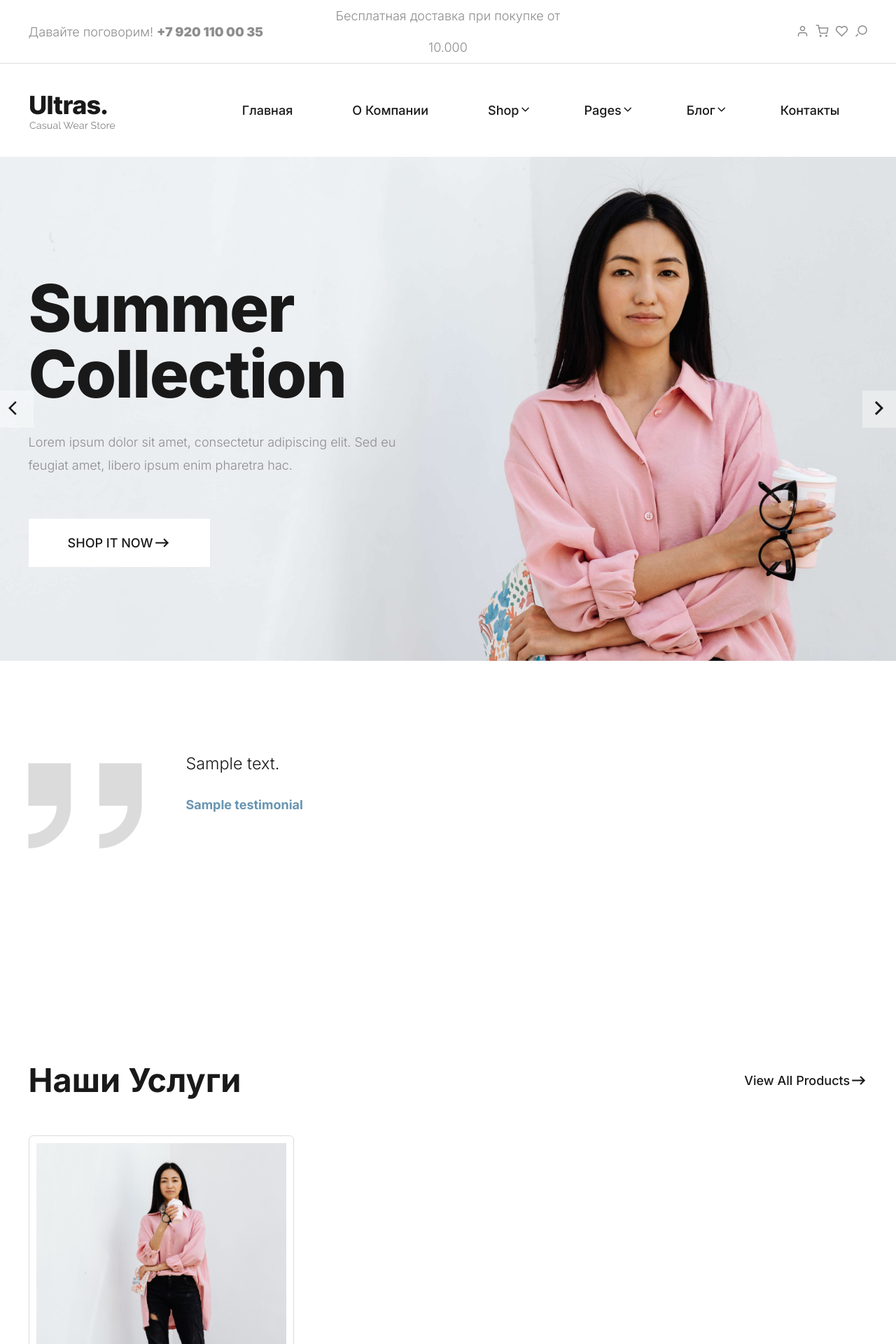
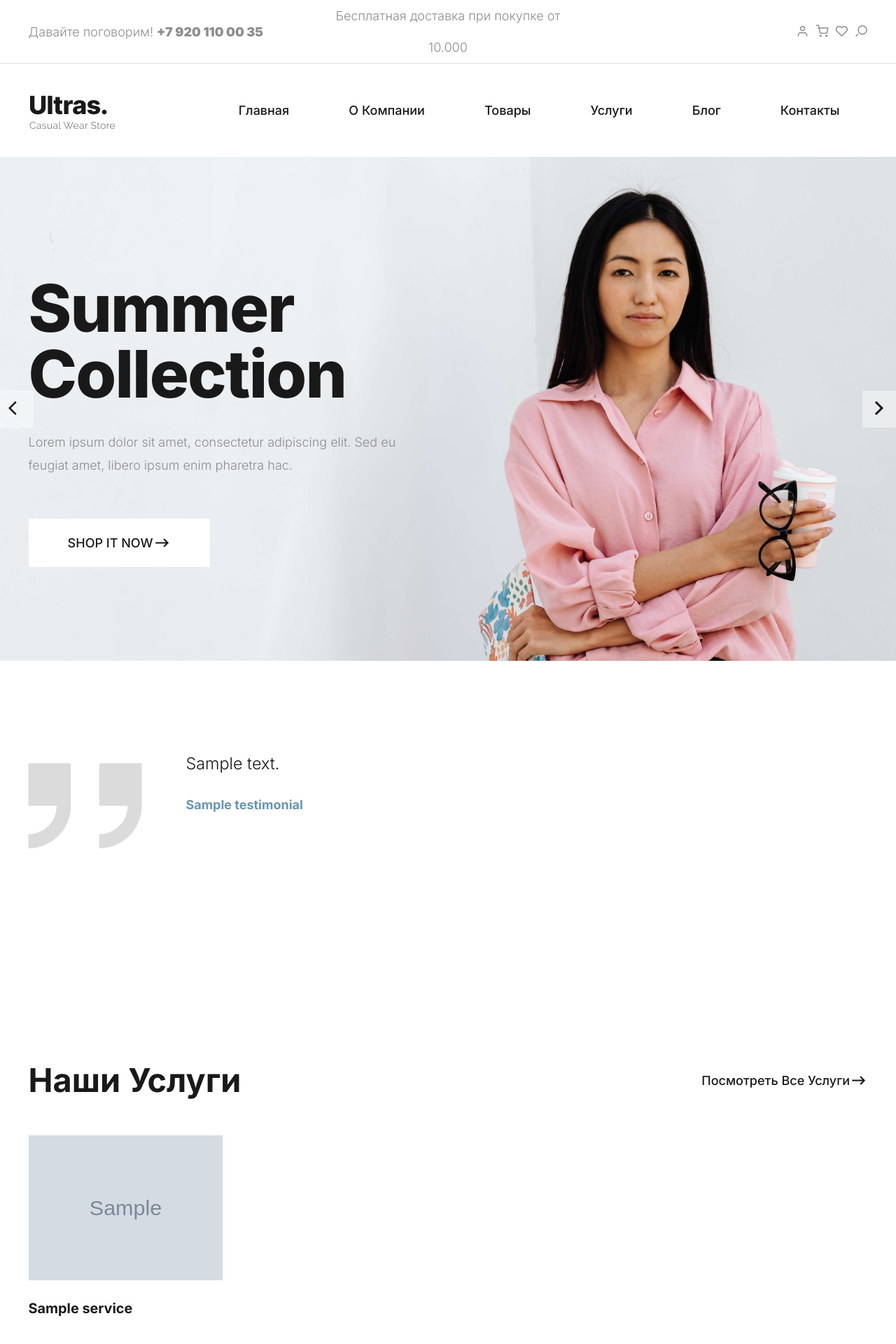
Before and after one commit to tipsy67/qualification, a Django app: template optics/templates/optics/index.html in a window 1280 px wide. Shown: the top 1920 px of the page at 70% size. Run offline with Django 5.2, Linux system fonts and the light colour scheme; tables that the repository leaves empty hold one stand-in row (values such as "Sample post"); the template is opened without the code that fills it: values that come from a table or form of the project are taken from there, most other values are stand-ins (such as "Sample title", 1, 10 or a date in 2020); grey boxes marked "Sample" are stand-in pictures; parts of the project's set-up code (start-up, migrations or seed data) failed here and were passed over; some libraries are stand-ins or nearby versions; some web fonts are replaced; grey boxes are pictures that could not be loaded.

Commit message:
create main page ..

```diff
--- a/config/settings.py
+++ b/config/settings.py
@@ -100,3 +100,4 @@ AUTH_USER_MODEL = 'users.User'
 
 NULLABLE = {'blank': True, 'null': True}
 NUMBER_OF_REVIEWS_DISPLAYED = 5
+NUMBER_OF_PRODUCTS_DISPLAYED = 4
--- a/optics/models.py
+++ b/optics/models.py
@@ -61,6 +61,9 @@ class Product(models.Model):
 class Service(models.Model):
     name = models.CharField(max_length=100, verbose_name='Наименование')
     description = models.TextField(blank=True, verbose_name='Описание')
+    price = models.DecimalField(max_digits=15, decimal_places=2, verbose_name='Цена')
+    image = models.ImageField(upload_to='products/', **NULLABLE, verbose_name='Изображение')
+    is_published = models.BooleanField(default=False, verbose_name='Публиковать')
 
     class Meta:
         verbose_name = 'Услуга'
@@ -117,3 +120,19 @@ class Quote(models.Model):
     class Meta:
         verbose_name = 'Цитата'
         verbose_name_plural = 'Цитаты'
+
+class Contact(models.Model):
+    country = models.CharField(max_length=50, verbose_name='Страна')
+    inn = models.CharField(max_length=20, verbose_name='ИНН')
+    address = models.CharField(max_length=255, verbose_name='Адрес')
+    phone = models.CharField(max_length=30, verbose_name='Телефон')
+    email = models.EmailField(verbose_name='Эл.почта')
+    updated_at = models.DateTimeField(auto_now=True)
+
+    def __str__(self):
+        return f"{self.email}"
+
+    class Meta:
+        ordering = ['-updated_at']
+        verbose_name = 'Контакт'
+        verbose_name_plural = 'Контакты'
--- a/optics/templates/optics/index.html
+++ b/optics/templates/optics/index.html
@@ -63,24 +63,23 @@
         <div class="section-header d-flex flex-wrap align-items-center justify-content-between">
             <h2 class="section-title">Наши услуги</h2>
             <div class="btn-wrap">
-                <a href="shop.html" class="d-flex align-items-center">View all products <i
-                        class="icon icon icon-arrow-io"></i></a>
+                <a href="service.html" class="d-flex align-items-center">Посмотреть все услуги <i class="icon icon icon-arrow-io"></i></a>
             </div>
         </div>
-        <div class="swiper product-swiper overflow-hidden">
-            <div class="swiper-wrapper">
-                <div class="swiper-slide">
-                    <div class="product-item">
+                <div class="row d-flex flex-wrap">
+                    {% for service in service_list %}
+                    <div class="product-item col-lg-3 col-md-6 col-sm-6">
                         <div class="image-holder">
-                            <img src="{% static 'optics/images/product-item1.jpg' %}" alt="Books" class="product-image">
+                            {% if service.image %}
+                            <img class="card-img-left img-thumbnail" src="{{ service.image|add_media }}">
+                            {% endif %}
                         </div>
                         <div class="cart-concern">
                             <div class="cart-button d-flex justify-content-between align-items-center">
                                 <button type="button" class="btn-wrap cart-link d-flex align-items-center">add to cart
                                     <i class="icon icon-arrow-io"></i>
                                 </button>
-                                <button type="button" class="view-btn tooltip
-                        d-flex">
+                                <button type="button" class="view-btn tooltip d-flex">
                                     <i class="icon icon-screen-full"></i>
                                     <span class="tooltip-text">Quick view</span>
                                 </button>
@@ -90,25 +89,25 @@
                             </div>
                         </div>
                         <div class="product-detail">
-                            <h3 class="product-title">
-                                <a href="single-product.html">Full sleeve cover shirt</a>
-                            </h3>
-                            <span class="item-price text-primary">$40.00</span>
+                            <h4 class="product-title">
+                                <a href="single-product.html">{{ service.name }}</a>
+                            </h4>
+                            <div class="item-price text-primary">P {{ service.price }}</div>
                         </div>
                     </div>
+                    {% endfor %}
                 </div>
             </div>
-        </div>
-        <div class="swiper-pagination"></div>
-    </div>
 </section>
 
 <section id="selling-products" class="product-store bg-light-grey padding-large">
     <div class="container">
-        <div class="section-header">
+        <div class="section-header d-flex flex-wrap align-items-center justify-content-between">
             <h2 class="section-title">Наши товары</h2>
-        </div>
-        <ul class="tabs list-unstyled">
+            <div class="btn-wrap">
+                <a href="shop.html" class="d-flex align-items-center">Посмотреть все товары <i class="icon icon icon-arrow-io"></i></a>
+            </div>
+        </div>        <ul class="tabs list-unstyled">
             {% for category in category_list %}
             <li data-tab-target="#{{ category.name }}" class="tab">{{ category.name }}</li>
             {% endfor %}
--- a/templates/basic.html
+++ b/templates/basic.html
@@ -126,40 +126,16 @@
 
                       <li><a href="{% url 'optics:about' %}" class="item-anchor" data-effect="About">О компании</a></li>
 
-                      <li class="menu-item has-sub">
-                        <a href="shop.html" class="item-anchor d-flex align-item-center" data-effect="Shop">Shop<i class="icon icon-chevron-down"></i></a>
-                        <ul class="submenu">
-                          <li><a href="shop.html" class="item-anchor">Shop</a></li>
-                          <li><a href="shop-slider.html" class="item-anchor">Shop slider<span class="text-primary"> (PRO)</span></a></li>
-                          <li><a href="shop-grid.html" class="item-anchor">Shop grid<span class="text-primary"> (PRO)</span></a></li>
-                          <li><a href="shop-list.html" class="item-anchor">Shop list<span class="text-primary"> (PRO)</span></a></li>
-                          <li><a href="single-product.html" class="item-anchor">Single product<span class="text-primary"> (PRO)</span></a></li>
-                          <li><a href="cart.html" class="item-anchor">Cart<span class="text-primary"> (PRO)</span></a></li>
-                          <li><a href="wishlist.html" class="item-anchor">Wishlist<span class="text-primary"> (PRO)</span></a></li>
-                          <li><a href="checkout.html" class="item-anchor">Checkout<span class="text-primary"> (PRO)</span></a></li>
-                        </ul>
+                      <li class="menu-item">
+                        <a href="shop.html" class="item-anchor d-flex align-item-center" data-effect="Shop">Товары</a>
                       </li>
 
-                      <li class="menu-item has-sub">
-                        <a href="#" class="item-anchor d-flex align-item-center" data-effect="Pages">Pages<i class="icon icon-chevron-down"></i></a>
-                        <ul class="submenu">
-                          <li><a href="coming-soon.html" class="item-anchor">Coming soon<span class="text-primary"> (PRO)</span></a></li>
-                          <li><a href="login.html" class="item-anchor">Login<span class="text-primary"> (PRO)</span></a></li>
-                          <li><a href="faqs.html" class="item-anchor">FAQs<span class="text-primary"> (PRO)</span></a></li>
-                          <li><a href="styles.html" class="item-anchor">Styles</a></li>
-                          <li><a href="thank-you.html" class="item-anchor">Thankyou</a></li>
-                          <li><a href="error.html" class="item-anchor">Error page<span class="text-primary"> (PRO)</span></a></li>
-                        </ul>
+                      <li class="menu-item">
+                        <a href="#" class="item-anchor d-flex align-item-center" data-effect="Pages">Услуги</a>
                       </li>
 
-                      <li class="menu-item has-sub">
-                        <a href="blog.html" class="item-anchor d-flex align-item-center" data-effect="Blog">Блог<i class="icon icon-chevron-down"></i></a>
-                        <ul class="submenu">
-                          <li><a href="blog.html" class="item-anchor">Blog</a></li>
-                          <li><a href="blog-sidebar.html" class="item-anchor">Blog with sidebar<span class="text-primary"> (PRO)</span></a></li>
-                          <li><a href="blog-masonry.html" class="item-anchor">Blog masonry<span class="text-primary"> (PRO)</span></a></li>
-                          <li><a href="single-post.html" class="item-anchor">Single post</a></li>
-                        </ul>
+                      <li class="menu-item">
+                        <a href="blog.html" class="item-anchor d-flex align-item-center" data-effect="Blog">Блог</a>
                       </li>
 
                       <li><a href="{% url 'optics:contact' %}" class="item-anchor" data-effect="Contact">Контакты</a></li>
```
Also changed, not shown: optics/views.py (+7 -2 lines), media/products/i10.png (added), media/products/i11.png (added), media/products/i12.png (added), media/products/i9.png (added), optics/migrations/0009_contact_service_image_service_price.py (added), optics/migrations/0010_service_is_published_alter_service_price.py (added).
